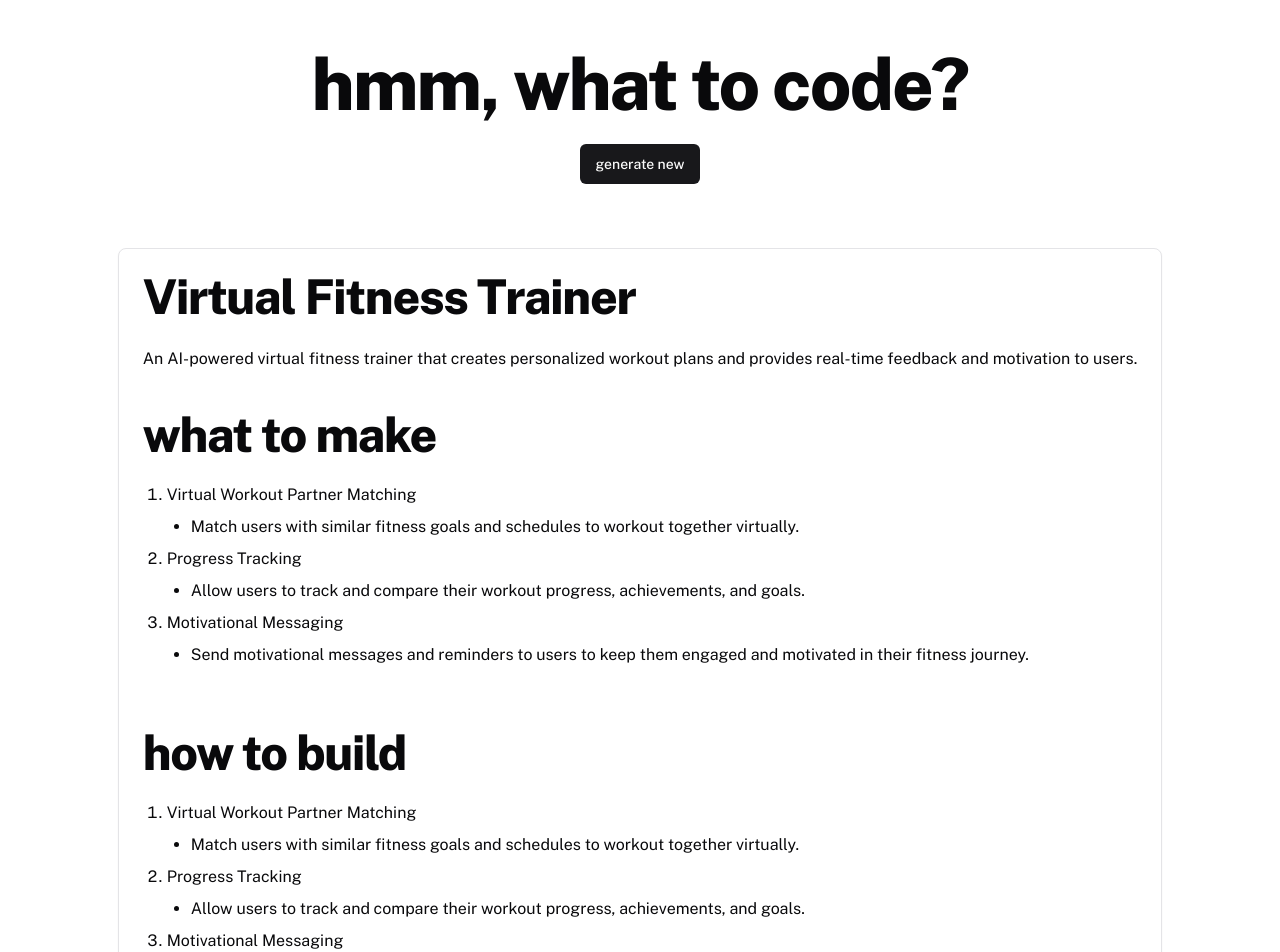
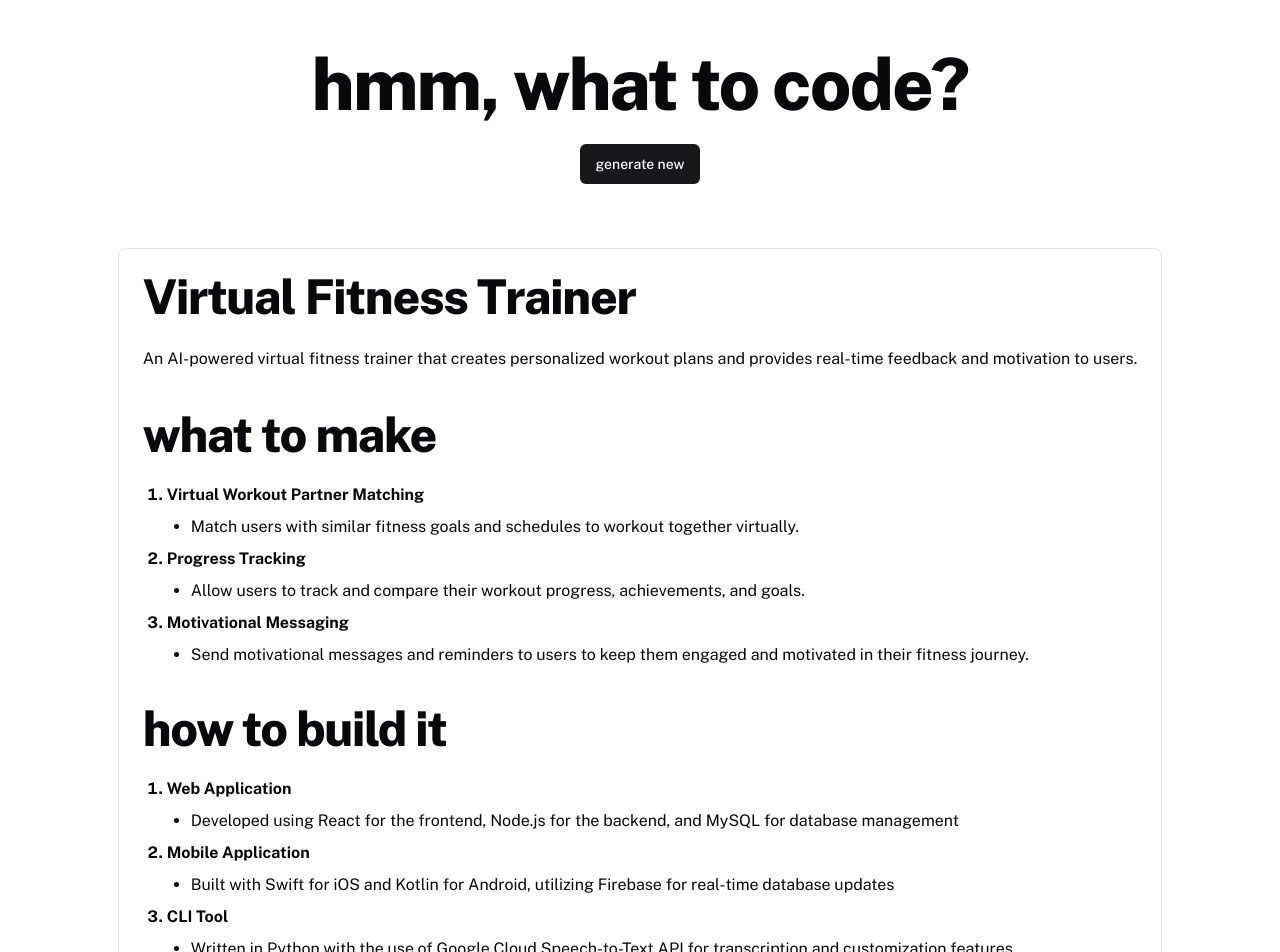
Before and after one commit to owencooke/what-to-code, a Next.js app: page /idea in a window 1280 px wide. Shown: the top 952 px of the page. Built offline with nearby package versions, Linux system fonts and the light colour scheme.

Commit message:
chore: improve list styling and demo data

```diff
--- a/app/globals.css
+++ b/app/globals.css
@@ -107,7 +107,7 @@ code {
 }
 
 ol {
-  @apply my-6 ml-6 list-decimal [&>li]:mt-2;
+  @apply mt-6 ml-6 list-decimal [&>li]:mt-2;
 }
 
 ul {
--- /dev/null
+++ b/app/idea/demo.ts
@@ -0,0 +1,41 @@
+const sampleIdea = {
+  title: "Virtual Fitness Trainer",
+  description:
+    "An AI-powered virtual fitness trainer that creates personalized workout plans and provides real-time feedback and motivation to users.",
+  features: [
+    {
+      title: "Virtual Workout Partner Matching",
+      description:
+        "Match users with similar fitness goals and schedules to workout together virtually.",
+    },
+    {
+      title: "Progress Tracking",
+      description:
+        "Allow users to track and compare their workout progress, achievements, and goals.",
+    },
+    {
+      title: "Motivational Messaging",
+      description:
+        "Send motivational messages and reminders to users to keep them engaged and motivated in their fitness journey.",
+    },
+  ],
+  frameworks: [
+    {
+      title: "Web Application",
+      description:
+        "Developed using React for the frontend, Node.js for the backend, and MySQL for database management",
+    },
+    {
+      title: "Mobile Application",
+      description:
+        "Built with Swift for iOS and Kotlin for Android, utilizing Firebase for real-time database updates",
+    },
+    {
+      title: "CLI Tool",
+      description:
+        "Written in Python with the use of Google Cloud Speech-to-Text API for transcription and customization features",
+    },
+  ],
+};
+
+export default sampleIdea;
--- a/app/idea/page.tsx
+++ b/app/idea/page.tsx
@@ -3,46 +3,7 @@
 import { Button } from "@/components/ui/button";
 import { Card, CardHeader } from "@/components/ui/card";
 import { useState } from "react";
-
-const defaultIdea = {
-  title: "Virtual Fitness Trainer",
-  description:
-    "An AI-powered virtual fitness trainer that creates personalized workout plans and provides real-time feedback and motivation to users.",
-  features: [
-    {
-      title: "Virtual Workout Partner Matching",
-      description:
-        "Match users with similar fitness goals and schedules to workout together virtually.",
-    },
-    {
-      title: "Progress Tracking",
-      description:
-        "Allow users to track and compare their workout progress, achievements, and goals.",
-    },
-    {
-      title: "Motivational Messaging",
-      description:
-        "Send motivational messages and reminders to users to keep them engaged and motivated in their fitness journey.",
-    },
-  ],
-  frameworks: [
-    {
-      title: "Virtual Workout Partner Matching",
-      description:
-        "Match users with similar fitness goals and schedules to workout together virtually.",
-    },
-    {
-      title: "Progress Tracking",
-      description:
-        "Allow users to track and compare their workout progress, achievements, and goals.",
-    },
-    {
-      title: "Motivational Messaging",
-      description:
-        "Send motivational messages and reminders to users to keep them engaged and motivated in their fitness journey.",
-    },
-  ],
-};
+import defaultIdea from "@/app/idea/demo";
 
 export default function Home() {
   const [idea, setIdea] = useState(defaultIdea);
@@ -70,9 +31,9 @@ export default function Home() {
             <h1>what to make</h1>
             <ol>
               {idea.features.map((feature, i) => (
-                <li key={`feature-${i}`}>
+                <li key={`feature-${i}`} className="font-bold">
                   {feature.title}
-                  <ul>
+                  <ul className="font-normal">
                     <li>{feature.description}</li>
                   </ul>
                 </li>
@@ -80,12 +41,12 @@ export default function Home() {
             </ol>
           </div>
           <div>
-            <h1>how to build</h1>
+            <h1>how to build it</h1>
             <ol>
               {idea.frameworks.map((framework, i) => (
-                <li key={`feature-${i}`}>
+                <li key={`framework-${i}`} className="font-bold">
                   {framework.title}
-                  <ul>
+                  <ul className="font-normal">
                     <li>{framework.description}</li>
                   </ul>
                 </li>
```
